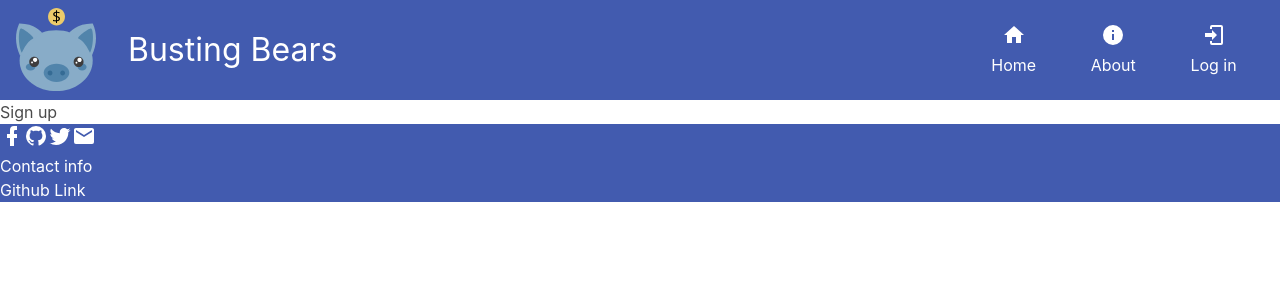
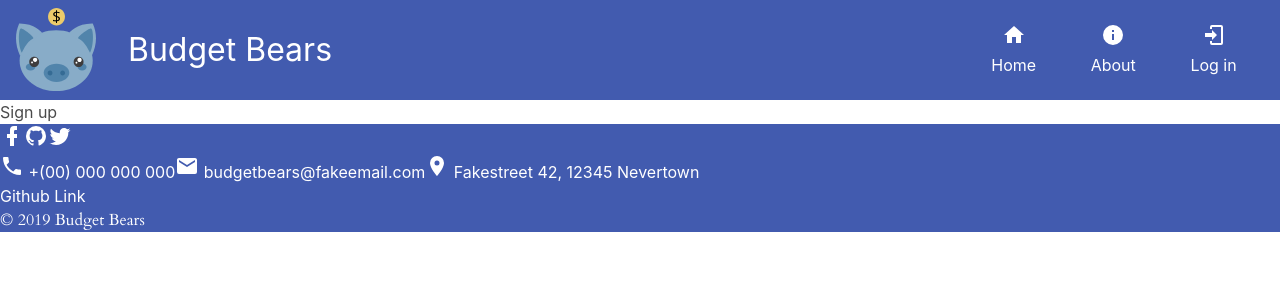
Before and after one commit to chingu-voyage7/Bears-Team-19, a React (Create React App) app in the folder budget-app/: page /signup in a window 1280 px wide. Shown: the top 300 px of the page. Built offline with nearby package versions, Linux system fonts and the light colour scheme.

Commit message:
Added contact details to footer and removed it from header.

```diff
--- a/budget-app/src/components/Footer.js
+++ b/budget-app/src/components/Footer.js
@@ -9,11 +9,17 @@ const Footer = () => {
         <Icon name="facebook" />
         <Icon name="github" />
         <Icon name="twitter" />
-        <Icon name="email" />
       </div>
       <div className="info">
-        <div className="contact">Contact info</div>
-        <a href="#">Github Link</a>
+        <div className="contact">
+          <Icon name="phone" /> +(00) 000 000 000
+          <Icon name="email" /> budgetbears@fakeemail.com
+          <Icon name="mapmarker" /> Fakestreet 42, 12345 Nevertown
+        </div>
+        <a href="https://github.com/chingu-voyage7/Bears-Team-19">
+          Github Link
+        </a>
+        <p>&copy; 2019 Budget Bears</p>
       </div>
     </div>
   )
--- a/budget-app/src/components/Header.js
+++ b/budget-app/src/components/Header.js
@@ -9,7 +9,7 @@ const Header = () => {
       <Link to="/">
         <div className="logo">
           <Icon name="logo" />
-          <h3>Busting Bears</h3>
+          <h3>Budget Bears</h3>
         </div>
       </Link>
       <nav>
--- /dev/null
+++ b/budget-app/src/components/Icons/Mapmarker.js
@@ -0,0 +1,10 @@
+import React from 'react'
+
+export const Mapmarker = () => (
+  <svg width="24" height="24" viewBox="0 0 24 24">
+    <path
+      fill="white"
+      d="M12,11.5A2.5,2.5 0 0,1 9.5,9A2.5,2.5 0 0,1 12,6.5A2.5,2.5 0 0,1 14.5,9A2.5,2.5 0 0,1 12,11.5M12,2A7,7 0 0,0 5,9C5,14.25 12,22 12,22C12,22 19,14.25 19,9A7,7 0 0,0 12,2Z"
+    />
+  </svg>
+)
--- /dev/null
+++ b/budget-app/src/components/Icons/Phone.js
@@ -0,0 +1,10 @@
+import React from 'react'
+
+export const Phone = () => (
+  <svg width="24" height="24" viewBox="0 0 24 24">
+    <path
+      fill="white"
+      d="M6.62,10.79C8.06,13.62 10.38,15.94 13.21,17.38L15.41,15.18C15.69,14.9 16.08,14.82 16.43,14.93C17.55,15.3 18.75,15.5 20,15.5A1,1 0 0,1 21,16.5V20A1,1 0 0,1 20,21A17,17 0 0,1 3,4A1,1 0 0,1 4,3H7.5A1,1 0 0,1 8.5,4C8.5,5.25 8.7,6.45 9.07,7.57C9.18,7.92 9.1,8.31 8.82,8.59L6.62,10.79Z"
+    />
+  </svg>
+)
--- a/budget-app/src/components/Icons/index.js
+++ b/budget-app/src/components/Icons/index.js
@@ -13,6 +13,8 @@ import { Facebook } from './Facebook'
 import { Email } from './Email'
 import { Github } from './Github'
 import { Twitter } from './Twitter'
+import { Phone } from './Phone'
+import { Mapmarker } from './Mapmarker'
 
 const Icon = props => {
   switch (props.name) {
@@ -20,8 +22,12 @@ const Icon = props => {
       return <Logo {...props} />
     case 'email':
       return <Email {...props} />
+    case 'mapmarker':
+      return <Mapmarker {...props} />
     case 'github':
       return <Github {...props} />
+    case 'phone':
+      return <Phone {...props} />
     case 'twitter':
       return <Twitter {...props} />
     case 'facebook':
```
